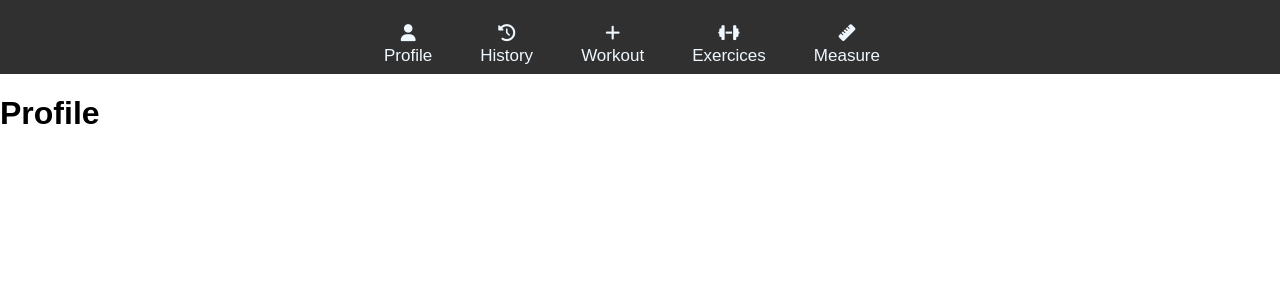
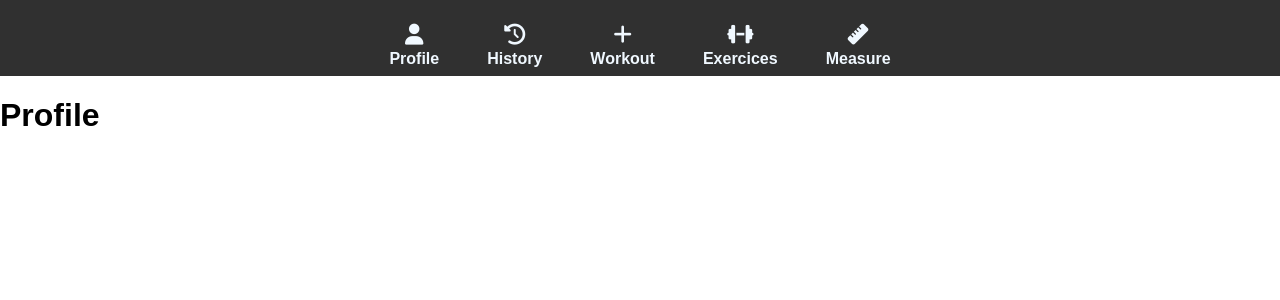
Before and after one commit to Arun6238/FitnessApp, a Django app: page /profile in a window 1280 px wide. Shown: the top 300 px of the page. Run offline with Django 4.2, Linux system fonts and the light colour scheme; some libraries are stand-ins or nearby versions.

Commit message:
modified nav-bar design

```diff
--- a/strong/home/templates/home/profile.html
+++ b/strong/home/templates/home/profile.html
@@ -6,5 +6,11 @@
 {% block body %}
     <div class="container">
         <h1>Profile</h1>
+        {% if request.user.is_authenticated %}
+        <a class="" href="#"><i class="fa fa-cog"></i>Settings</a>
+        {% endif %}
+        {% if request.user.is_authenticated %}
+        <a href="{% url 'logout' %}" class=""><i class="fa fa-sign-out"></i>Logout</a>
+        {% endif %}
     </div>
 {% endblock body %}
--- a/strong/static/css/navStyle.css
+++ b/strong/static/css/navStyle.css
@@ -1,8 +1,11 @@
 .nav{
+    position: sticky;
+    top: 0;
+    left: 0;
+    right: 0;
+
     display: flex;
-    justify-content: center;
-    gap: 3em;
-    padding-right: 1em;
+    justify-content: space-evenly;
     background-color: rgb(48, 48, 48);
     color: aliceblue;
     margin: 0;
@@ -14,9 +17,33 @@
     color: aliceblue;
     text-decoration: none;
     display: flex;
+    gap: 5px;
     flex-direction: column;
     align-items: center;
-    gap:5px;
-    font-size: 17px;
     cursor: pointer;
+
+    transition: all .3s ease-out;
 }
+.nav-link i{
+    font-size: 18px;
+    transition: all .3s ease-out;
+}
+.nav-link span{
+    font-size: 14px;
+    font-weight: bold;
+    transition: all .3s ease-out;
+}
+
+@media only screen and (min-width: 600px){
+    .nav{
+        justify-content: center;
+        gap: 3em;
+    }
+    .nav-link i{
+        font-size: 21px;
+    }
+    .nav-link span{
+        font-size: 16px;
+        font-weight: bold;
+    }
+}
--- a/strong/templates/navbar.html
+++ b/strong/templates/navbar.html
@@ -2,14 +2,8 @@
 <link rel="stylesheet" href="{% static 'css/navStyle.css' %}?{% now "U" %}">
 <nav class="nav">
     <a class="nav-link" href="{% url 'profile' %}"><i class="fa-solid fa-user"></i><span>Profile</span> </a>
-    <a class="nav-link" href="{% url 'history' %}"><i class="fa-solid fa-clock-rotate-left"></i>History</a>
-    {% if request.user.is_authenticated %}
-    <a class="nav-link" href="#"><i class="fa fa-cog"></i>Settings</a>
-    {% endif %}
-    <a class="nav-link" href="{% url 'add-workout' %}"><i class="fa-solid fa-plus"></i>Workout</a>
-    <a class="nav-link" href="{% url 'exercises' %}"><i class="fa-solid fa-dumbbell"></i>Exercices</a>
-    <a class="nav-link" href="{% url 'measures' %}"><i class="fa-solid fa-ruler"></i>Measure</a>
-    {% if request.user.is_authenticated %}
-    <a href="{% url 'logout' %}" class="nav-link"><i class="fa fa-sign-out"></i>Logout</a>
-    {% endif %}
+    <a class="nav-link" href="{% url 'history' %}"><i class="fa-solid fa-clock-rotate-left"></i><span>History</span></a>
+    <a class="nav-link" href="{% url 'add-workout' %}"><i class="fa-solid fa-plus"></i><span>Workout</span></a>
+    <a class="nav-link" href="{% url 'exercises' %}"><i class="fa-solid fa-dumbbell"></i><span>Exercices</span></a>
+    <a class="nav-link" href="{% url 'measures' %}"><i class="fa-solid fa-ruler"></i><span>Measure</span></a>
 </nav>
```
Also changed, not shown: strong/db.sqlite3, strong/migrations/__init__.py (added).
